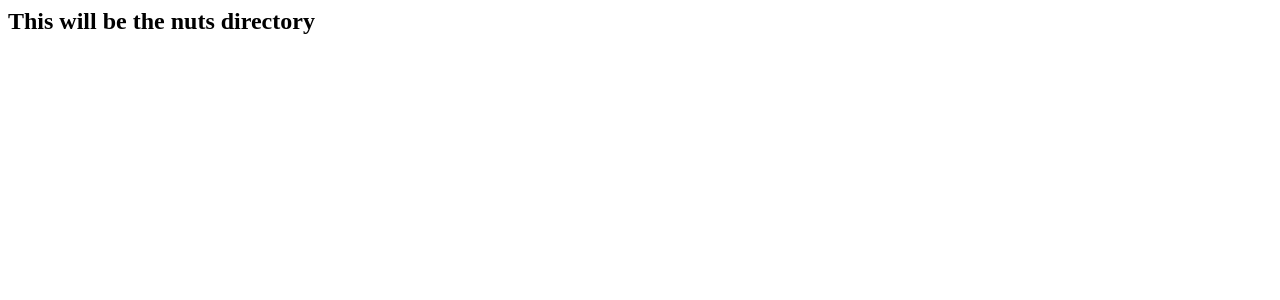
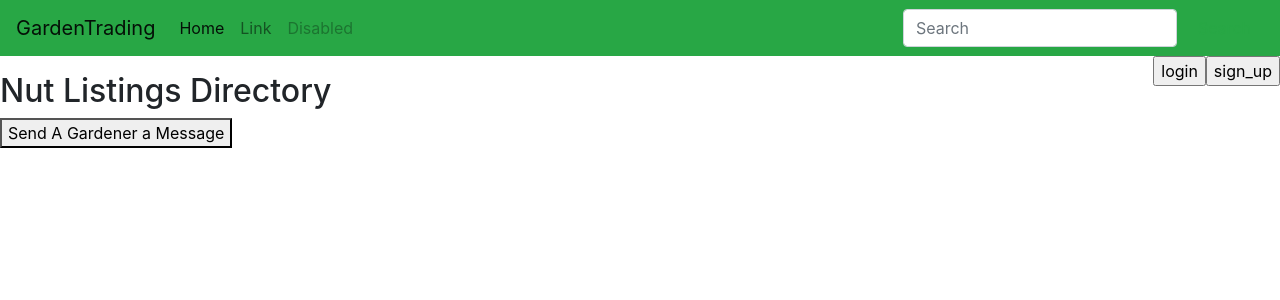
Before and after one commit to acufarah/garden-trading, a Flask app: page /nuts in a window 1280 px wide. Shown: the top 300 px of the page. Run offline with Flask 2, Linux system fonts and the light colour scheme; data that the repository does not hold is empty; some libraries are stand-ins or nearby versions.

Commit message:
Added message links to directory pages

```diff
--- a/server.py
+++ b/server.py
@@ -133,7 +133,9 @@ def produce_add_process():
 def new_listing():
 	"""Shows newly made produce listing."""
 	produce = db.session.query(Produce).order_by(Produce.prod_id.desc()).first()
-	return render_template('/new_listing.html', prod_name=produce.prod_name, prod_type=produce.prod_type, avail_date=produce.avail_date, describe=produce.describe)
+	current_user = User.query.filter(User.user_id== session['user_id']).first()
+	return render_template('/new_listing.html', prod_name=produce.prod_name, prod_type=produce.prod_type,
+							avail_date=produce.avail_date, describe=produce.describe, gardener=current_user.username)
 
 @app.route('/vegetables')
 def veg_directory():
@@ -157,13 +159,13 @@ def nut_directory():
 def seed_directory():
 	"""Directory of seed listings"""
 	seeds = Produce.query.filter_by(prod_id=4).all()
-	return render_template('/seeds.html')
+	return render_template('/seeds.html', seeds=seeds)
 
 @app.route('/herbs')
 def herbs_directory():
 	"""Directory of herb listings"""
 	herbs = Produce.query.filter_by(prod_id=3).all()
-	return render_template('/herbs.html')
+	return render_template('/herbs.html', herbs=herbs)
 
 @app.route('/garden_areas')
 def garden_directory():
--- a/templates/base.html
+++ b/templates/base.html
@@ -21,7 +21,7 @@
   <div class="collapse navbar-collapse" id="navbarTogglerDemo03">
     <ul class="navbar-nav mr-auto mt-2 mt-lg-0">
       <li class="nav-item active">
-        <a class="nav-link" href="/home.html">Home <span class="sr-only">(current)</span></a>
+        <a class="nav-link" href="/">Home <span class="sr-only">(current)</span></a>
       </li>
       <li class="nav-item">
         <a class="nav-link" href="#">Link</a>
--- a/templates/new_listing.html
+++ b/templates/new_listing.html
@@ -18,6 +18,10 @@
   		<br>
   		Availability Date: {{avail_date}}<br>
       Description: {{describe}}<br>
+      Gardener: {{ gardener }}
+      <form>
+          <button type="submit" formaction='../send_message'>Send Gardener a Message</button>
+      </form>
   	</li>
  </ul>
 
--- a/templates/nuts.html
+++ b/templates/nuts.html
@@ -1 +1,12 @@
-<h2> This will be the nuts directory </h2>
+{% extends 'base.html' %}
+{% block content %}
+<h2>Nut Listings Directory</h2>
+{% for nut in nuts %}
+<h1>{{ nut.prod_name }}</h1><br>
+Available after: {{ nut.avail_date }}<br>
+Description: {{ nut.describe }}<br>
+{% endfor %}
+<form>
+    <button type="submit" formaction='../send_message'>Send A Gardener a Message</button>
+</form>
+{% endblock %}
--- a/templates/sign_up.html
+++ b/templates/sign_up.html
@@ -10,9 +10,9 @@
     	City: <input type='text' name='city' required>
     	State: <input type='text' name='state' required><br>
     	Zipcode: <input type='text' name='zipcode' required><br>
-    	Enter new username: <input type='text' name='username' required><br>
+
         Email address: <input type='text' name='email' required><br>
-        Enter new password: <input type='text' name='password' required><br><br>
+        Enter new password: <input type='password' name='password' required><br><br>
         <p>Tell us about yourself as a gardener:</p>
         <div>
         	<textarea name='about_me' required></textarea><br>
--- a/templates/vegetables.html
+++ b/templates/vegetables.html
@@ -1,9 +1,13 @@
 {% extends 'base.html' %}
 {% block content %}
-<h2>This will be the Vegetable Listings Directory</h2>
+<h2>Vegetable Listings Directory</h2>
 {% for vegetable in vegetables %}
 <h1>{{ vegetable.prod_name }}</h1><br>
 Available after: {{ vegetable.avail_date }}<br>
 Description: {{ vegetable.describe }}<br>
 {% endfor %}
+
+<form>
+    <button type="submit" formaction='../send_message'>Send A Gardener a Message</button>
+</form>
 {% endblock %}
```
Also changed, not shown: templates/fruits.html (+12 -1 lines), templates/herbs.html (+12 -1 lines), templates/seeds.html (+12 -1 lines).
